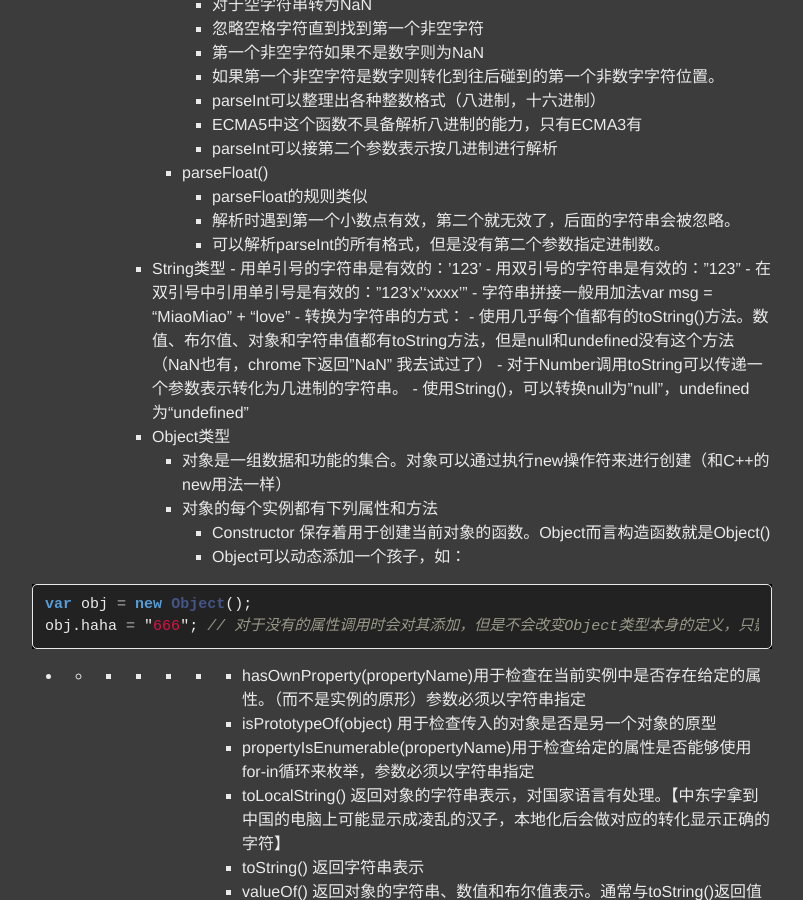
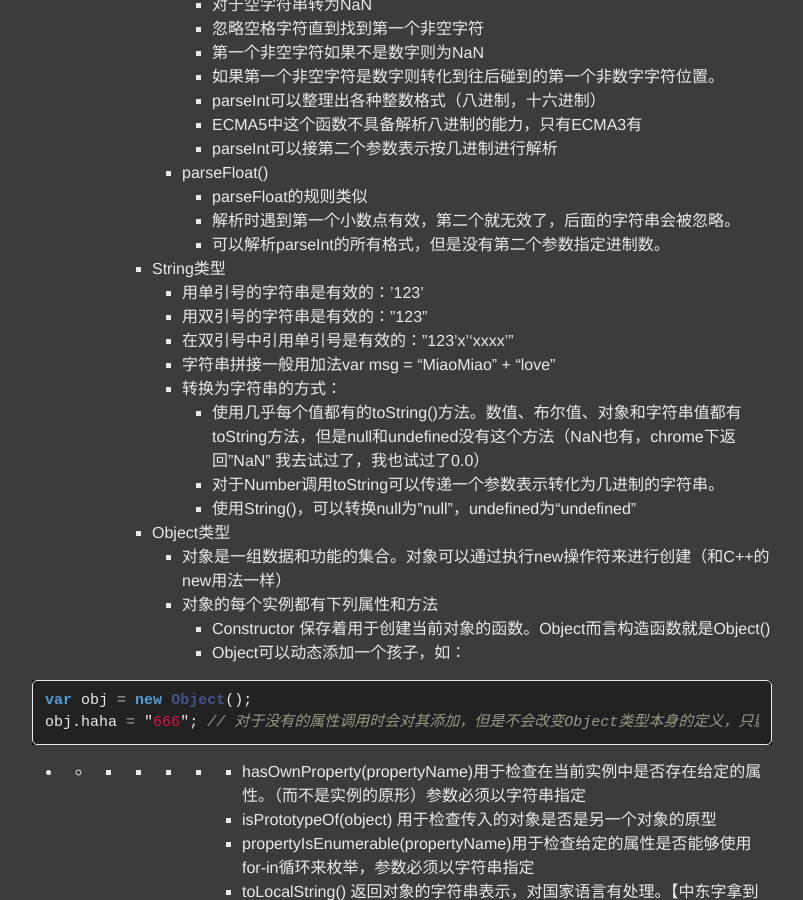
Before and after one commit to QAQMiao/antimoron.github.io, a Jekyll site: the page built from _posts/2015-07-23-Javascript.markdown, in a window 1280 px wide and 900 px high, scrolled down 7335 px. Shown: the whole window, without its empty margins (238-1041 px from the left). Built offline with Jekyll 4.4.1, drawn with Linux system fonts in a browser that asks for light colours.

Commit message:
Update 2015-07-23-Javascript.markdown

```diff
--- a/_posts/2015-07-23-Javascript.markdown
+++ b/_posts/2015-07-23-Javascript.markdown
@@ -357,14 +357,14 @@ alert(typeof 95);// number
 					- 解析时遇到第一个小数点有效，第二个就无效了，后面的字符串会被忽略。
 					- 可以解析parseInt的所有格式，但是没有第二个参数指定进制数。
 			- String类型
-					- 用单引号的字符串是有效的：'123'
-					- 用双引号的字符串是有效的："123"
-					- 在双引号中引用单引号是有效的："123'x''xxxx'"
-					- 字符串拼接一般用加法var msg = "MiaoMiao" + "love"
-					- 转换为字符串的方式：
-						- 使用几乎每个值都有的toString()方法。数值、布尔值、对象和字符串值都有toString方法，但是null和undefined没有这个方法（NaN也有，chrome下返回"NaN" 我去试过了）
-							- 对于Number调用toString可以传递一个参数表示转化为几进制的字符串。
-						- 使用String()，可以转换null为"null"，undefined为“undefined”
+				- 用单引号的字符串是有效的：'123'
+				- 用双引号的字符串是有效的："123"
+				- 在双引号中引用单引号是有效的："123'x''xxxx'"
+				- 字符串拼接一般用加法var msg = "MiaoMiao" + "love"
+				- 转换为字符串的方式：
+					- 使用几乎每个值都有的toString()方法。数值、布尔值、对象和字符串值都有toString方法，但是null和undefined没有这个方法（NaN也有，chrome下返回"NaN" 我去试过了，我也试过了0.0）
+					- 对于Number调用toString可以传递一个参数表示转化为几进制的字符串。
+					- 使用String()，可以转换null为"null"，undefined为“undefined”
 			- Object类型
 				- 对象是一组数据和功能的集合。对象可以通过执行new操作符来进行创建（和C++的new用法一样）
 				- 对象的每个实例都有下列属性和方法
```
